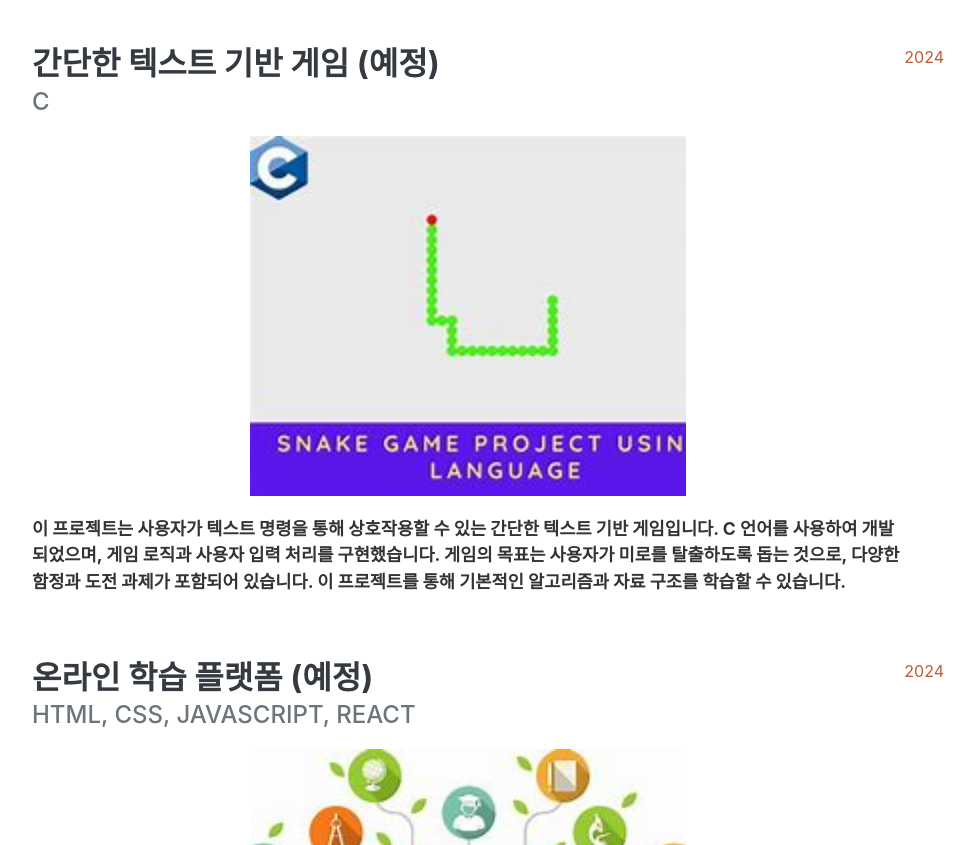
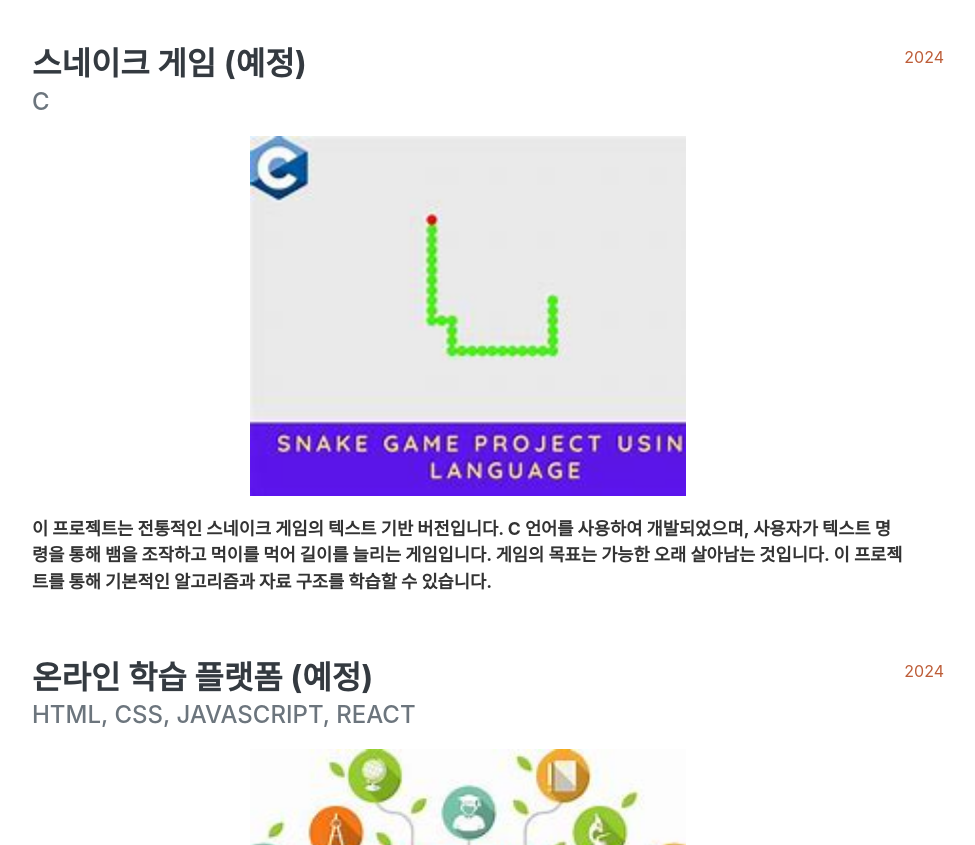
Before and after one commit to hameunyo/hameunyo.github.io, a plain HTML site: page index.html in a window 1280 px wide. Shown: the part 2278-3123 px from the top of the page, without its empty margins (288-1263 px from the left). Drawn offline with nearby package versions, Linux system fonts and the light colour scheme; a web font is replaced by a local one.

Commit message:
Update index.html

```diff
--- a/index.html
+++ b/index.html
@@ -110,13 +110,13 @@
                 </div>
                 <div class="d-flex flex-column flex-md-row justify-content-between mb-5">
                     <div class="flex-grow-1">
-                        <h3 class="mb-0">간단한 텍스트 기반 게임 (예정)</h3>
+                        <h3 class="mb-0">스네이크 게임 (예정)</h3>
                         <div class="subheading mb-3">C</div>
                         <img class="img-project" src="assets/img/project2.jpg.png" alt="Simple Text-Based Game">
                         <p class="project-description">
-                            이 프로젝트는 사용자가 텍스트 명령을 통해 상호작용할 수 있는 간단한 텍스트 기반 게임입니다.
-                            C 언어를 사용하여 개발되었으며, 게임 로직과 사용자 입력 처리를 구현했습니다.
-                            게임의 목표는 사용자가 미로를 탈출하도록 돕는 것으로, 다양한 함정과 도전 과제가 포함되어 있습니다.
+                            이 프로젝트는 전통적인 스네이크 게임의 텍스트 기반 버전입니다.
+                            C 언어를 사용하여 개발되었으며, 사용자가 텍스트 명령을 통해 뱀을 조작하고 먹이를 먹어 길이를 늘리는 게임입니다.
+                            게임의 목표는 가능한 오래 살아남는 것입니다.
                             이 프로젝트를 통해 기본적인 알고리즘과 자료 구조를 학습할 수 있습니다.
                         </p>
                     </div>
```
